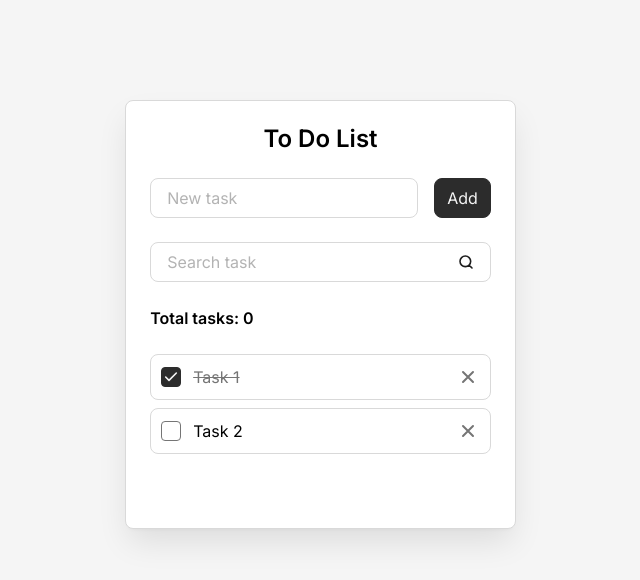
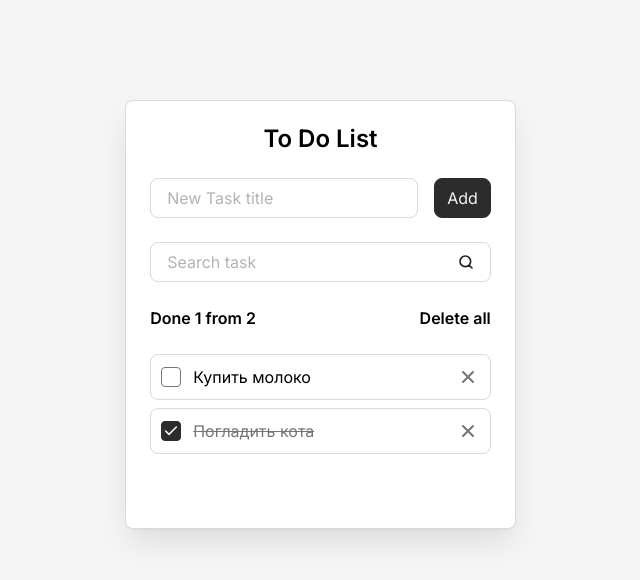
Before and after one commit to Virus1es/ToDoList, a React (Vite) app: page / in a window 1280 px wide. Shown: the top 580 px of the page, without its empty margins (312-952 px from the left). Built offline with nearby package versions, Linux system fonts and the light colour scheme.

Commit message:
feat: подключение к компонентам props и использование children

```diff
--- a/src/components/AddTaskForm.jsx
+++ b/src/components/AddTaskForm.jsx
@@ -4,8 +4,12 @@
 const AddTaskForm = () => {
     return (
         <form className="todo__form">
-            <Field/>
-            <Button/>
+            <Field
+                className="todo__field"
+                label="New Task title"
+                id="new-task"
+            />
+            <Button type="submit">Add</Button>
         </form>
     )
 }
--- a/src/components/Button.jsx
+++ b/src/components/Button.jsx
@@ -1,7 +1,16 @@
-const Button = () => {
+const Button = (props) => {
+    const {
+        className = '',
+        type = 'button',
+        children,
+    } = props
+
     return (
-        <button className="button" type="submit">
-            Add
+        <button
+            className={`button ${className}`}
+            type={type}
+        >
+            {children}
         </button>
     )
 }
--- a/src/components/Field.jsx
+++ b/src/components/Field.jsx
@@ -1,17 +1,25 @@
-const Field = () => {
+const Field = (props) => {
+    const {
+        className,
+        id,
+        label,
+        type = 'text',
+    } = props
+
     return (
-        <div className="todo__field field">
+        <div className={`field ${className}`}>
             <label
                 className="field__label"
-                htmlFor="new-task"
+                htmlFor={id}
             >
-                New task
+                {label}
             </label>
             <input
                 className="field__input"
-                id="new-task"
+                id={id}
                 placeholder=" "
                 autoComplete="off"
+                type={type}
             />
         </div>
     )
--- a/src/components/SearchTaskForm.jsx
+++ b/src/components/SearchTaskForm.jsx
@@ -1,21 +1,14 @@
+import Field from "./Field.jsx";
+
 const SearchTaskForm = () => {
     return (
         <form className="todo__form">
-            <div className="todo__field field">
-                <label
-                    className="field__label"
-                    htmlFor="search-task"
-                >
-                    Search task
-                </label>
-                <input
-                    className="field__input"
-                    id="search-task"
-                    placeholder=" "
-                    autoComplete="off"
-                    type="search"
-                />
-            </div>
+            <Field
+                className="todo__field"
+                label="Search task"
+                id="search-task"
+                type="search"
+            />
         </form>
     )
 }
--- a/src/components/Todo.jsx
+++ b/src/components/Todo.jsx
@@ -4,13 +4,20 @@
 import TodoList from "./TodoList.jsx";
 
 const Todo = () => {
+    const tasks = [
+        {id: 'task-1', title: 'Купить молоко', isDone: false},
+        {id: 'task-2', title: 'Погладить кота', isDone: true},
+    ]
+
     return (
         <div className="todo">
             <h1 className="todo__title">To Do List</h1>
             <AddTaskForm/>
             <SearchTaskForm/>
-            <TodoInfo/>
-            <TodoList/>
+            <TodoInfo total={tasks.length}
+                      done={tasks.filter(({ isDone }) => isDone).length}
+            />
+            <TodoList tasks={tasks}/>
         </div>
     )
 }
--- a/src/components/TodoInfo.jsx
+++ b/src/components/TodoInfo.jsx
@@ -1,8 +1,24 @@
-const TodoInfo = () => {
+const TodoInfo = (props) => {
+    const {
+        total,
+        done,
+    } = props
+
+    const hasTasks = total > 0
+
     return (
         <div className="todo__info">
-            <div className="todo__total-tasks">Total tasks: <span>0</span></div>
-            <button className="todo__delete-all-button" type="button">Delete all</button>
+            <div className="todo__total-tasks">
+                Done {done} from {total}
+            </div>
+            {hasTasks && (
+                <button
+                    className="todo__delete-all-button"
+                    type="button"
+                >
+                    Delete all
+                </button>
+            )}
         </div>
     )
 }
--- a/src/components/TodoItem.jsx
+++ b/src/components/TodoItem.jsx
@@ -1,17 +1,25 @@
-const TodoItem = () => {
+const TodoItem = (props) => {
+    const {
+        className = '',
+        id,
+        title,
+        isDone,
+    } = props
+
     return (
-        <li className="todo__item todo-item">
+        <li className={`todo-item ${className}`}>
             <input
                 className="todo-item__checkbox"
-                id="task-1"
+                id={id}
                 type="checkbox"
-                checked
+                checked={isDone}
+                readOnly
             />
             <label
                 className="todo-item__label"
-                htmlFor="task-1"
+                htmlFor={id}
             >
-                Task 1
+                {title}
             </label>
             <button
                 className="todo-item__delete-button"
--- a/src/components/TodoList.jsx
+++ b/src/components/TodoList.jsx
@@ -1,6 +1,10 @@
 import TodoItem from "./TodoItem.jsx";
 
-const TodoList = () => {
+const TodoList = (props) => {
+    const {
+        tasks = [],
+    } = props
+
     const hasTasks = true
 
     if (!hasTasks) {
@@ -9,41 +13,13 @@
 
     return (
         <ul className="todo__list">
-            <TodoItem/>
-            <li className="todo__item todo-item">
-                <input
-                    className="todo-item__checkbox"
-                    id="task-2"
-                    type="checkbox"
+            {tasks.map((task) => (
+                <TodoItem
+                    key={task.id}
+                    className="todo__item"
+                    {...task}
                 />
-                <label
-                    className="todo-item__label"
-                    htmlFor="task-2"
-                >
-                    Task 2
-                </label>
-                <button
-                    className="todo-item__delete-button"
-                    aria-label="Delete"
-                    title="Delete"
-                >
-                    <svg
-                        width="20"
-                        height="20"
-                        viewBox="0 0 20 20"
-                        fill="none"
-                        xmlns="http://www.w3.org/2000/svg"
-                    >
-                        <path
-                            d="M15 5L5 15M5 5L15 15"
-                            stroke="#757575"
-                            strokeWidth="2"
-                            strokeLinecap="round"
-                            strokeLinejoin="round"
-                        />
-                    </svg>
-                </button>
-            </li>
+            ))}
         </ul>
     )
 }
--- a/src/styles/components/todo.css
+++ b/src/styles/components/todo.css
@@ -44,11 +44,6 @@
   &:hover {
     color: var(--color-gray-4);
   }
-
-  &:not(.is-visible) {
-    opacity: 0;
-    visibility: hidden;
-  }
 }
 
 .todo__list,
```
